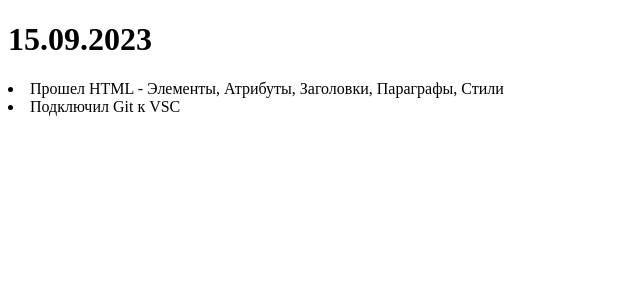
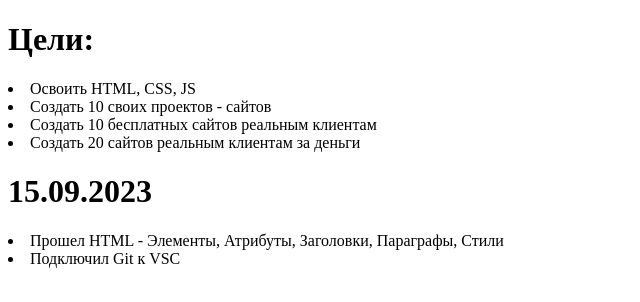
Before and after one commit to dmvchernenko/frontend, a plain HTML site: page index.html in a window 1280 px wide. Shown: the whole page, without its empty margins (0-640 px from the left). Drawn offline with Linux system fonts and the light colour scheme.

Commit message:
15.09.2023-2

```diff
--- a/index.html
+++ b/index.html
@@ -6,6 +6,11 @@
     <title>Document</title>
 </head>
 <body>
+    <h1>Цели:</h1>
+    <li>Освоить HTML, CSS, JS</li>
+    <li>Создать 10 своих проектов - сайтов</li>
+    <li>Создать 10 бесплатных сайтов реальным клиентам</li>
+    <li>Создать 20 сайтов реальным клиентам за деньги</li>
     <h1>15.09.2023</h1>
     <li>Прошел HTML - Элементы, Атрибуты, Заголовки, Параграфы, Стили</li>
     <li>Подключил Git к VSC</li>
```
